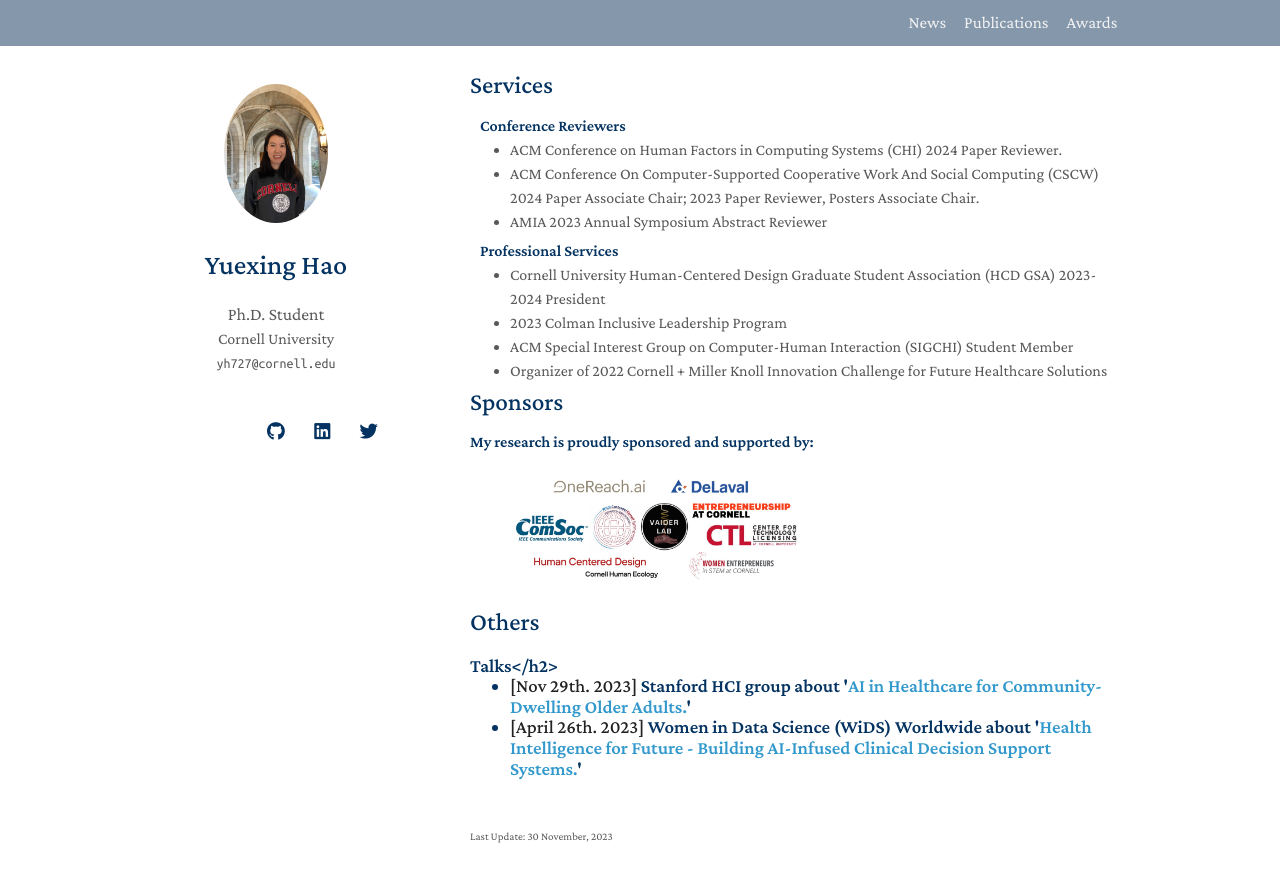
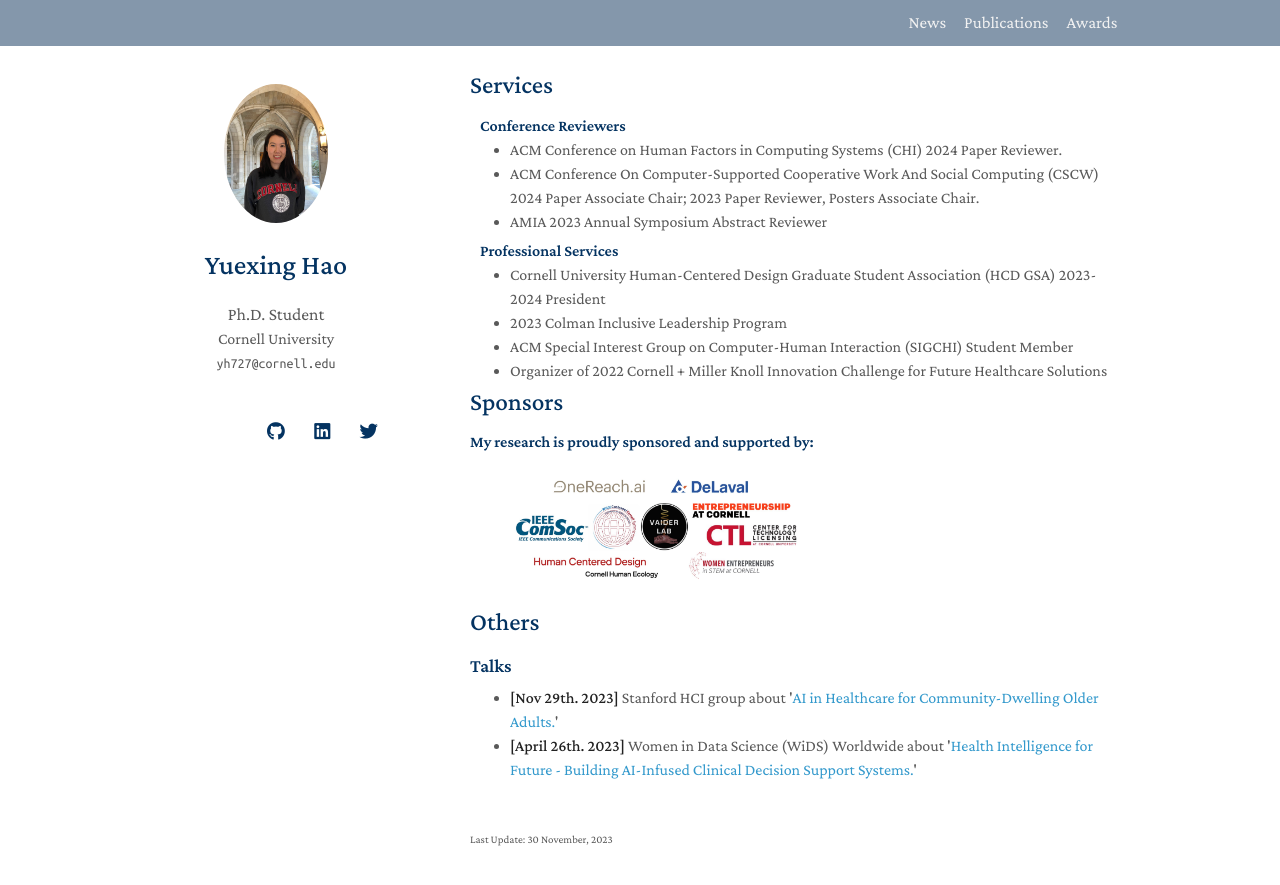
Before and after one commit to YuexingHao/Yuexing-Hao, a Jekyll site: the page built from index.md, in a window 1280 px wide and 900 px high, scrolled down 2200 px. Shown: the top 885 px of the window. Built offline with Jekyll 4.4.1, drawn with Linux system fonts in a browser that asks for light colours; nearby versions of some CDN libraries; a style sheet for code colours, icons or effects is not loaded; our own code applies the rules of GitHub Pages for plain Markdown files.

Commit message:
Update others.md

```diff
--- a/_includes/others.md
+++ b/_includes/others.md
@@ -1,6 +1,6 @@
 <h2 id="others" style="margin: 20px 0px 10px;">Others</h2>
 
-<h3 style="margin: 20px 0px 10px;">Talks</h2>
+<h3 style="margin: 20px 0px 10px;">Talks</h3>
 
 <ul>
 <li><strong>[Nov 29th. 2023]</strong> Stanford HCI group about '<a href= "https://youtu.be/0BF63qKealI">AI in Healthcare for Community-Dwelling Older Adults.</a>'</li>
```
